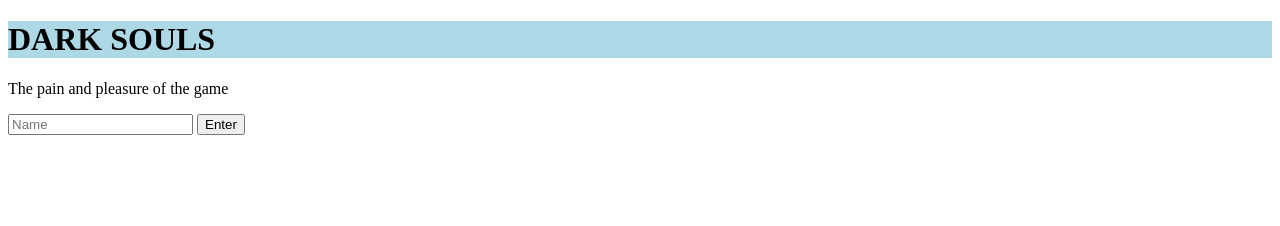
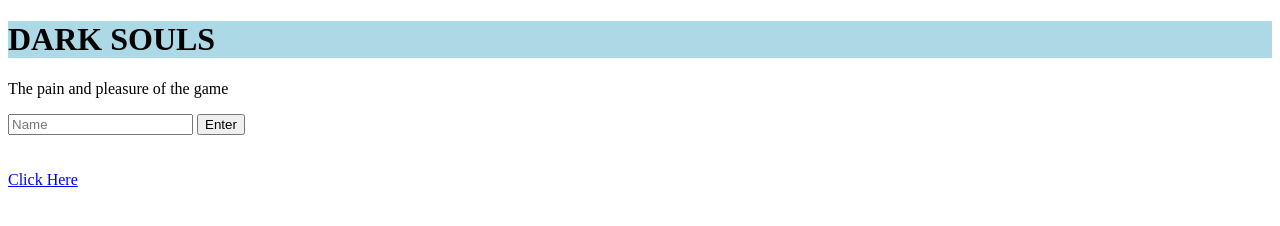
Before and after one commit to sayser/sayser.github.io, a plain HTML site: page index.html in a window 1280 px wide. Drawn offline with Linux system fonts and the light colour scheme.

Commit message:
biffying up the page

```diff
--- a/index.html
+++ b/index.html
@@ -12,5 +12,9 @@
 		  <input type="text" placeholder="Name">
 		  <button>Enter</button>
 		</form>
+
+		<br><br>
+
+		<a href="hello.html"> Click Here </a>
 	</body>
 <html>
```
